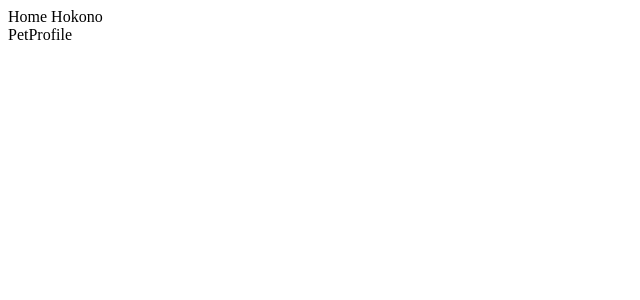
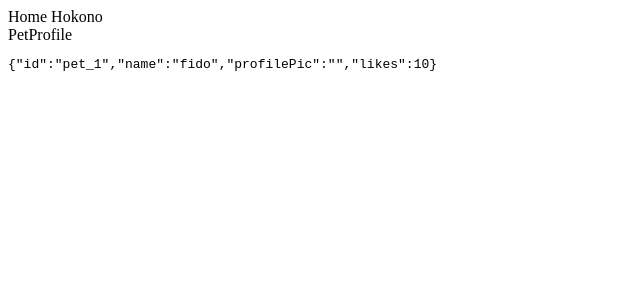
Before and after one commit to hokonoDev/hokono, a React (Create React App) app: page /pet/pet_1 in a window 1280 px wide. Shown: the top 300 px of the page, without its empty margins (0-640 px from the left). Built offline with nearby package versions, Linux system fonts and the light colour scheme.

Commit message:
passing pet data to pet profile

```diff
--- a/src/components/PetProfile.js
+++ b/src/components/PetProfile.js
@@ -1,9 +1,10 @@
 import React from 'react';
 import PetPostList from './PetProfile/PetPostList.js';
-const PetProfile = () => {
+const PetProfile = (props) => {
   return (
     <div>
-    PetProfile
+      PetProfile
+      <pre>{JSON.stringify(props.pet)}</pre>
     </div>
   );
 }
--- a/src/containers/App.js
+++ b/src/containers/App.js
@@ -1,11 +1,22 @@
 import React, { Component } from 'react';
 import { BrowserRouter as Router, Route, Link } from 'react-router-dom';
+import { connect } from 'react-redux';
 import Dashboard from '../components/Dashboard.js';
 import PetProfile from '../components/PetProfile.js';
 import Auth from '../components/Auth.js';
 import Home from '../components/Home.js';
 
+
 class App extends Component {
+  constructor(props) {
+    super(props);
+  }
+
+  getPetData({ location }) {
+    const petId = location.pathname.slice(5);
+    return this.props.pets.filter(pet => pet.id === petId)[0];
+  }
+
   render() {
     return (
       <Router>
@@ -13,11 +24,20 @@ class App extends Component {
           <Route path="/" component={Home}/>
           <Route path="/dashboard" component={Dashboard}/>
           <Route path="/auth" component={Auth}/>
-          <Route path="/pet/:id" component={PetProfile}/>
+          <Route path="/pet/:id" render={props => (
+              <PetProfile
+                {...props}
+                pet={this.getPetData(props)}
+              />
+          )}/>
         </div>
       </Router>
     );
   }
 }
 
-export default App;
+const mapStateToProps = (state) => {
+  return { pets: state.pets };
+}
+
+export default connect(mapStateToProps)(App);
--- a/src/reducers/PetsReducer.js
+++ b/src/reducers/PetsReducer.js
@@ -2,16 +2,19 @@ import _ from 'lodash';
 
 const fakeData = [
   {
+    id: 'pet_1',
     name: 'fido',
     profilePic: '',
     likes: 10,
   },
   {
+    id: 'pet_2',
     name: 'bandit',
     profilePic: '',
     likes: 5,
   },
   {
+    id: 'pet_3',
     name: 'willy',
     profilePic: '',
     likes: 9001,
@@ -20,7 +23,7 @@ const fakeData = [
 
 
 
-export default (state = [], action) => {
+export default (state = fakeData, action) => {
   switch (action.type) {
     case 'ADD_PET' :
       return [...state, { ...action.pet, id: _.uniqueId('pet_') }];
--- a/src/store.js
+++ b/src/store.js
@@ -4,13 +4,9 @@ import ShelterProfReducer from './reducers/ShelterProfReducer';
 import AuthReducer from './reducers/AuthReducer';
 
 const comboReducer = combineReducers({
-  Pets: PetsReducer,
-  ShelterProf: ShelterProfReducer,
-  Auth: AuthReducer,
+  pets: PetsReducer,
+  shelterProf: ShelterProfReducer,
+  auth: AuthReducer,
 });
 
-export default createStore(comboReducer, {
-  Auth: {},
-  Pets: [],
-  ShelterProf: {},
-});
+export default createStore(comboReducer);
```
